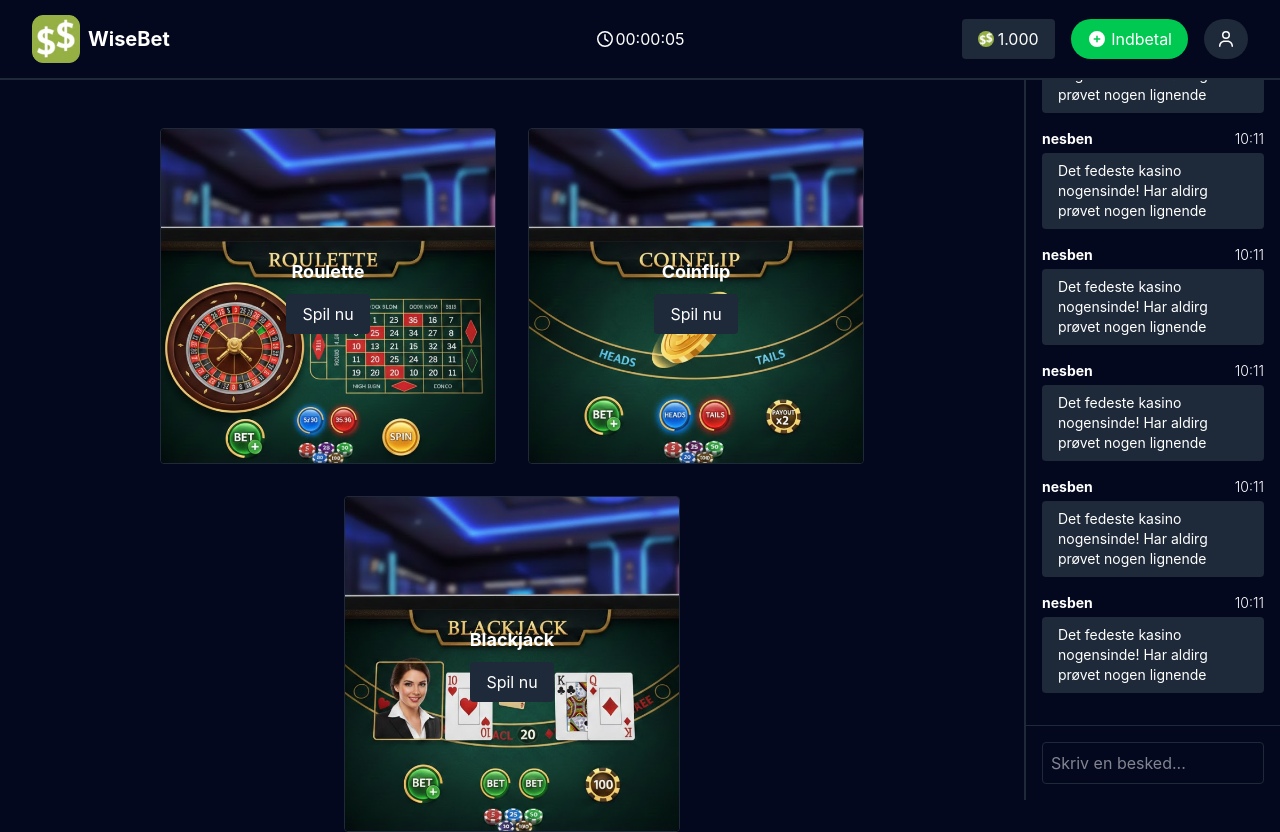
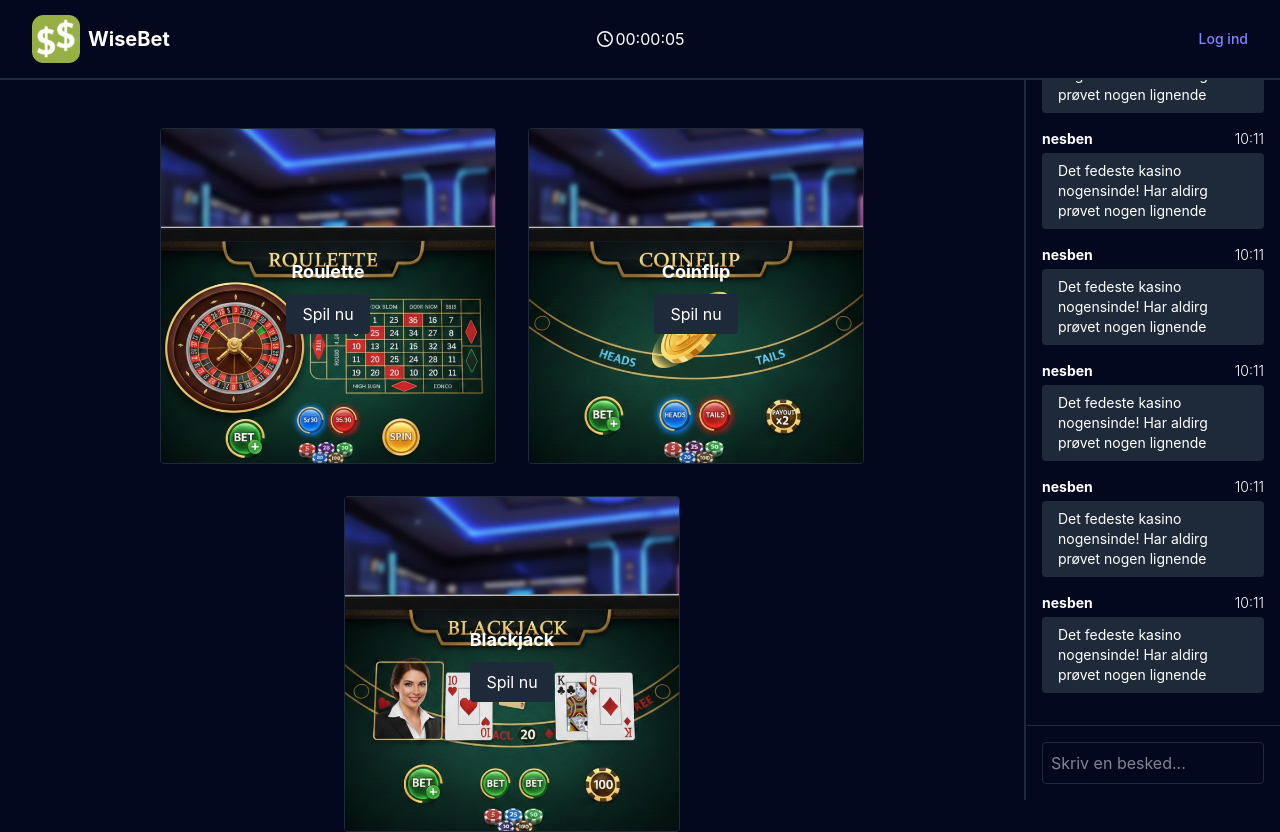
Before and after one commit to TroelsSkov/WiseBet, a React (Vite) app: page / in a window 1280 px wide. Built offline with nearby package versions, Linux system fonts and the light colour scheme; no server answers; what @microsoft/signalr would draw is missing.

Commit message:
functionality only needs to go back to the other option again

```diff
--- a/src/App.tsx
+++ b/src/App.tsx
@@ -9,10 +9,12 @@ import Roulette from './pages/games/Roulette'
 import Signup from './pages/Signup'
 import { useEffect } from 'react'
 import { useApi } from './services/useApi'
+import { useUser } from './context/UserContext'
 
 function App() {
   const location = useLocation();
   const excludedPaths = ["/login", "/signup"];
+  const { setUser } = useUser(); //new
   const { error } = useApi<void>("/Api/Users/Auth");
 
   useEffect(() => {
@@ -20,10 +22,11 @@ function App() {
       return;
     }
 
+
     if (error) {
-      console.error("Session check failed:", error);
+      setUser(null); // session ugyldig, nulstil bruger
     }
-  }, [location.pathname]);
+  }, [location.pathname, error]);
 
   return (
     <>
--- a/src/components/navbar/Navigation.tsx
+++ b/src/components/navbar/Navigation.tsx
@@ -2,15 +2,16 @@ import BalancePill from "./BalancePill"
 import PlayTimeCounter from "./PlayTimeCounter"
 import wisebetLogo from "../../assets/wisebet.png"
 import UserMenu from "./UserMenu"
-// import Button from "../form/Button" // Unused
 import DepositButton from "./DepositButton"
 import { Link } from "react-router-dom"
-
+import { useUser } from "../../context/UserContext"
 
 function Navigation() {
+    const { user } = useUser();
+
     return (
         <>
-            <div className=" h-full flex items-center mx-8">
+            <div className="h-full flex items-center mx-8">
                 <div className="flex-1">
                     <Link to="/" className="flex items-center">
                         <img src={wisebetLogo} className="h-12 w-12" alt="WiseBet logo" />
@@ -23,13 +24,15 @@ function Navigation() {
                 </div>
 
                 <div className="flex flex-1 justify-end gap-4">
-                    <BalancePill balance={1000} />
-                    <DepositButton />
-                    <UserMenu user={{
-                        username: "TestUserName",
-                        FullName: "Tester Testerson",
-                        saldo: 1000
-                    }} />
+                    {user && <BalancePill balance={user.saldo} />}
+                    {user && <DepositButton />}
+                    {user ? (
+                        <UserMenu user={user} />
+                    ) : (
+                        <Link to="/login" className="text-sm font-medium text-indigo-400 hover:text-indigo-300">
+                            Log ind
+                        </Link>
+                    )}
                 </div>
             </div>
         </>
--- a/src/main.tsx
+++ b/src/main.tsx
@@ -1,13 +1,16 @@
 import { StrictMode } from 'react'
 import { createRoot } from 'react-dom/client'
 import { BrowserRouter } from 'react-router-dom';
+import { UserProvider } from './context/UserContext'
 
 import App from './App.tsx'
 
 createRoot(document.getElementById('root')!).render(
   <StrictMode>
     <BrowserRouter>
+    <UserProvider>
       <App />
+      </UserProvider>
     </BrowserRouter>
   </StrictMode>,
 )
```
